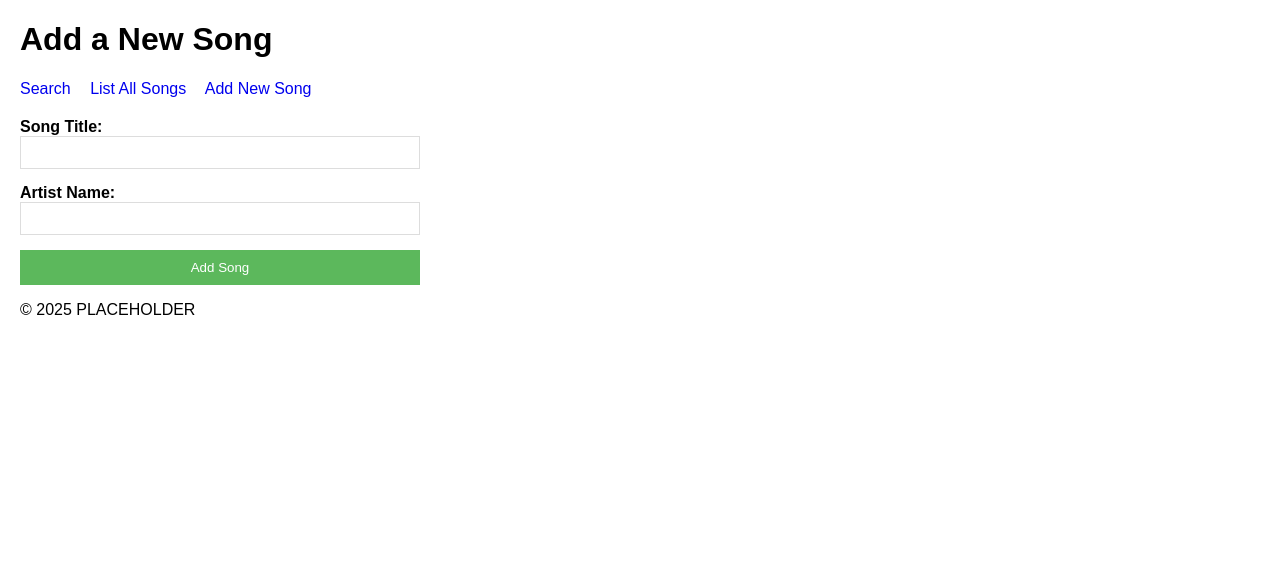
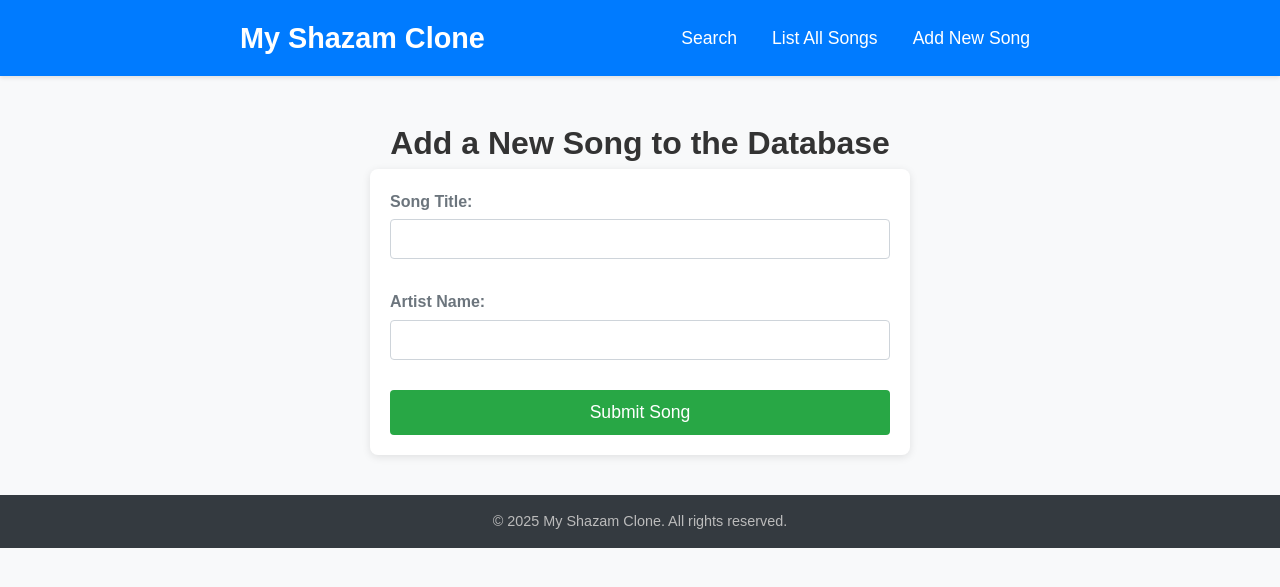
Before and after one commit to nizwant/cloud_computing_project, a Flask app: page /add_song in a window 1280 px wide. Shown: the top 587 px of the page. Run offline with Flask 3, Linux system fonts and the light colour scheme.

Commit message:
feat: more professional looking add page

```diff
--- /dev/null
+++ b/src/app_engine/static/add-song-style.css
@@ -0,0 +1,214 @@
+:root {
+    --primary-color: #007bff;
+    --secondary-color: #6c757d;
+    --success-color: #28a745;
+    --error-color: #dc3545;
+    --background-color: #f8f9fa;
+    --text-color: #333;
+    --border-color: #ced4da;
+    --white: #fff;
+    --padding-medium: 15px;
+    --margin-medium: 20px;
+}
+
+body {
+    font-family: 'Arial', sans-serif;
+    margin: 0;
+    padding: 0;
+    background-color: var(--background-color);
+    color: var(--text-color);
+    line-height: 1.6;
+}
+
+.container {
+    max-width: 800px;
+    margin: 0 auto;
+    padding: 0 var(--padding-medium);
+}
+
+/* Header & Navigation */
+.site-header {
+    background-color: var(--primary-color);
+    color: var(--white);
+    padding: var(--padding-medium) 0;
+    box-shadow: 0 2px 4px rgba(0, 0, 0, 0.1);
+}
+
+.site-header .container {
+    display: flex;
+    justify-content: space-between;
+    align-items: center;
+}
+
+.site-title a {
+    color: var(--white);
+    text-decoration: none;
+    font-size: 1.8em;
+    font-weight: bold;
+}
+
+.main-nav ul {
+    list-style: none;
+    margin: 0;
+    padding: 0;
+    display: flex;
+}
+
+.main-nav li {
+    margin-left: var(--padding-medium);
+}
+
+.main-nav a {
+    color: var(--white);
+    text-decoration: none;
+    font-size: 1.1em;
+    padding: 5px 10px;
+    border-radius: 4px;
+    transition: background-color 0.3s ease;
+}
+
+.main-nav a:hover {
+    background-color: rgba(255, 255, 255, 0.2);
+}
+
+/* Main Content Area */
+.site-main {
+    padding: var(--margin-medium) 0;
+}
+
+.page-title {
+    text-align: center;
+    color: #333;
+    margin-bottom: var(--margin-medium) * 1.5;
+}
+
+/* Form Styling */
+.add-song-form {
+    background-color: var(--white);
+    padding: var(--margin-medium);
+    border-radius: 8px;
+    box-shadow: 0 2px 8px rgba(0, 0, 0, 0.1);
+    display: grid;
+    gap: var(--padding-medium);
+    max-width: 500px;
+    /* Limit form width */
+    margin: 0 auto;
+    /* Center the form */
+}
+
+.form-group {
+    margin-bottom: var(--padding-medium);
+}
+
+.form-group label {
+    display: block;
+    /* Label on its own line */
+    margin-bottom: 5px;
+    font-weight: bold;
+    color: var(--secondary-color);
+}
+
+.form-group input[type="text"] {
+    width: 100%;
+    padding: 10px;
+    border: 1px solid var(--border-color);
+    border-radius: 4px;
+    box-sizing: border-box;
+    /* Include padding and border in element's total width and height */
+    font-size: 1em;
+}
+
+.form-group input[type="text"]:focus {
+    border-color: var(--primary-color);
+    outline: none;
+    /* Remove default outline */
+    box-shadow: 0 0 0 0.2rem rgba(0, 123, 255, 0.25);
+    /* Add a subtle focus glow */
+}
+
+button[type="submit"] {
+    display: block;
+    /* Button on its own line */
+    width: 100%;
+    /* Full width button */
+    padding: 12px;
+    background-color: var(--success-color);
+    color: var(--white);
+    border: none;
+    border-radius: 4px;
+    font-size: 1.1em;
+    cursor: pointer;
+    transition: background-color 0.3s ease;
+}
+
+button[type="submit"]:hover {
+    background-color: #218838;
+    /* Darker green on hover */
+}
+
+/* Message Area */
+.message-area {
+    margin-top: var(--padding-medium);
+    padding: var(--padding-medium);
+    border-radius: 4px;
+    display: none;
+    /* Hidden by default */
+    text-align: center;
+    font-weight: bold;
+}
+
+.message-area.success {
+    background-color: #d4edda;
+    color: #155724;
+    border: 1px solid #c3e6cb;
+}
+
+.message-area.error {
+    background-color: #f8d7da;
+    color: #721c24;
+    border: 1px solid #f5c6cb;
+}
+
+
+/* Footer */
+.site-footer {
+    background-color: #343a40;
+    /* Dark grey/black */
+    color: var(--white);
+    text-align: center;
+    padding: var(--padding-medium) 0;
+    margin-top: var(--margin-medium);
+}
+
+.site-footer p {
+    margin: 0;
+    font-size: 0.9em;
+    color: #bbb;
+    /* Lighter grey text */
+}
+
+
+/* Responsive Considerations (Simple) */
+@media (max-width: 600px) {
+    .site-header .container {
+        flex-direction: column;
+        text-align: center;
+    }
+
+    .site-title {
+        margin-bottom: var(--padding-medium);
+    }
+
+    .main-nav ul {
+        flex-direction: column;
+        align-items: center;
+    }
+
+    .main-nav li {
+        margin: 5px 0;
+    }
+
+    .add-song-form {
+        padding: var(--padding-medium);
+    }
+}
--- a/src/app_engine/templates/add-song.html
+++ b/src/app_engine/templates/add-song.html
@@ -3,68 +3,68 @@
 <head>
     <meta charset="UTF-8">
     <meta name="viewport" content="width=device-width, initial-scale=1.0">
-    <title>Add New Song - PLACEHOLDER</title>
-     <style>
-        /* Basic styling for readability - you'll want a separate CSS file */
-        body { font-family: sans-serif; margin: 20px; }
-        nav a { margin-right: 15px; text-decoration: none; }
-        form { margin-top: 20px; display: grid; gap: 15px; max-width: 400px; }
-        label { font-weight: bold; }
-        input[type="text"] { width: 100%; padding: 8px; border: 1px solid #ddd; box-sizing: border-box; }
-        button { padding: 10px 15px; background-color: #5cb85c; color: white; border: none; cursor: pointer; }
-        button:hover { background-color: #4cae4c; }
-        .message { margin-top: 15px; padding: 10px; border-radius: 4px; }
-        .success { background-color: #dff0d8; color: #3c763d; border: 1px solid #d6e9c6; }
-        .error { background-color: #f2dede; color: #a94442; border: 1px solid #ebccd1; }
-    </style>
+    <title>Add New Song - My Shazam Clone</title>
+    <link rel="stylesheet" href="/static/add-song-style.css">
 </head>
 <body>
 
-    <header>
-        <h1>Add a New Song</h1>
-        <nav>
-            <a href="index.html">Search</a>
-            <a href="list.html">List All Songs</a>
-            <a href="add.html">Add New Song</a>
+    <header class="site-header">
+        <div class="container">
+            <div class="site-title">
+                <a href="index.html">My Shazam Clone</a>
+            </div>
+            <nav class="main-nav">
+                <ul>
+                    <li><a href="index.html">Search</a></li>
+                    <li><a href="list.html">List All Songs</a></li>
+                    <li><a href="add.html" class="active">Add New Song</a></li>
+                </ul>
             </nav>
+        </div>
     </header>
 
-    <main>
-        <form id="add-song-form">
-            <div>
+    <main class="site-main">
+        <div class="container">
+            <h1 class="page-title">Add a New Song to the Database</h1>
+
+            <form id="add-song-form" class="add-song-form">
+                <div class="form-group">
                     <label for="title">Song Title:</label>
-                <input type="text" id="title" name="title" required>
+                    <input type="text" id="title" name="title" required aria-required="true">
                 </div>
-            <div>
+                <div class="form-group">
                     <label for="artist">Artist Name:</label>
-                <input type="text" id="artist" name="artist" required>
+                    <input type="text" id="artist" name="artist" required aria-required="true">
                 </div>
-            <button type="submit">Add Song</button>
+
+                <button type="submit">Submit Song</button>
             </form>
 
-        <div id="message-area" class="message" style="display: none;">
+            <div id="message-area" class="message-area" aria-live="polite">
+                </div>
         </div>
     </main>
 
-    <footer>
-        <p>&copy; 2025 PLACEHOLDER </p>
+    <footer class="site-footer">
+        <div class="container">
+            <p>&copy; <span id="current-year"></span> My Shazam Clone. All rights reserved.</p>
+        </div>
     </footer>
-{#
+
     <script>
-        // This is where your JavaScript code will go to:
-        // 1. Get a reference to the form and the message area.
-        // 2. Add an event listener to the form for the 'submit' event.
-        // 3. Inside the event listener:
-        //    a. Prevent the default form submission (which would reload the page).
-        //    b. Get the values from the title and artist input fields.
-        //    c. Create a JavaScript object with the song data ({ title: ..., artist: ... }).
-        //    d. Make a POST request to your REST API (e.g., POST /songs) with the song data in the request body (as JSON).
-        //    e. Handle the response from the API:
-        //       - If successful (e.g., 201 Created), show a success message and maybe clear the form.
-        //       - If there's an error, show an error message.
+        // Your JavaScript for form submission goes here.
+        // It will select the form, add an event listener for 'submit',
+        // prevent the default submission, get input values,
+        // make the POST request to your backend API, and handle the response.
+        // Update the #message-area div based on success or failure.
 
         const addSongForm = document.getElementById('add-song-form');
         const messageArea = document.getElementById('message-area');
+        const currentYearSpan = document.getElementById('current-year');
+
+        // Set the current year in the footer
+        currentYearSpan.textContent = new Date().getFullYear();
+
 
         addSongForm.addEventListener('submit', async (event) => {
             event.preventDefault(); // Prevent default form submission
@@ -83,53 +83,58 @@
                 return;
             }
 
-             // Your Cloud Run API URL for adding songs goes here
-             const apiUrl = '/api/songs'; // e.g., 'https://your-api-url.cloudrun.app/songs'
+            // Hide message area and disable button while submitting
+            messageArea.style.display = 'none';
+            const submitButton = addSongForm.querySelector('button[type="submit"]');
+            submitButton.disabled = true;
+            submitButton.textContent = 'Submitting...';
+
+
+            // YOUR CLOUD RUN API URL GOES HERE
+            const apiUrl = 'https://your-api-url.cloudrun.app/songs'; // <-- Replace with your actual API endpoint
 
             try {
                 const response = await fetch(apiUrl, {
                     method: 'POST',
                     headers: {
                         'Content-Type': 'application/json'
-                         // Add API Key header here if you are using them:
-                         // 'X-API-Key': 'YOUR_API_KEY'
+                        // If you implemented API key security, add the header:
+                        // 'X-API-Key': 'YOUR_API_KEY_HERE'
                     },
                     body: JSON.stringify(songData)
                 });
 
-                 const result = await response.json(); // API might return the new song object or an error detail
+                const result = await response.json(); // API might return the new song object or error details
 
-                 if (response.ok) { // Status codes 200-299
-                     showMessage(`Song "${result.title}" by "${result.artist}" added successfully! (ID: ${result.id})`, 'success');
-                     // Optionally clear the form
+                if (response.ok) { // Check for status codes 200-299
+                    showMessage(`Song "${result.title}" by "${result.artist}" added successfully!`, 'success');
+                    // Optionally clear the form fields after success
                     titleInput.value = '';
                     artistInput.value = '';
-                 } else { // Handle API errors (e.g., 400, 500)
-                     const errorMessage = result.message || 'An error occurred while adding the song.';
-                     showMessage(`Error: ${errorMessage}`, 'error');
+                    // You might want to redirect the user or offer to add another
+                } else { // Handle API errors (e.g., 400 Bad Request, 500 Internal Server Error)
+                     const errorMessage = result.message || `Error: Status ${response.status}. Could not add song.`;
+                     showMessage(errorMessage, 'error');
                 }
 
             } catch (error) {
                 console.error('Error submitting form:', error);
                 showMessage('Network error or failed to connect to API.', 'error');
+            } finally {
+                // Re-enable button and restore text regardless of outcome
+                submitButton.disabled = false;
+                submitButton.textContent = 'Submit Song';
             }
         });
 
         function showMessage(message, type) {
             messageArea.textContent = message;
-             messageArea.className = `message ${type}`; // Apply success or error class
+            messageArea.className = `message-area ${type}`;
             messageArea.style.display = 'block';
+            setTimeout(() => { messageArea.style.display = 'none'; }, 5000);
         }
 
-         // Hide message after a few seconds (optional)
-         function hideMessageAfter(seconds) {
-             setTimeout(() => {
-                 messageArea.style.display = 'none';
-             }, seconds * 1000);
-         }
-
-
-    </script> #}
+    </script>
 
 </body>
 </html>
```
Lines whose indentation alone changed are shown as unchanged.
